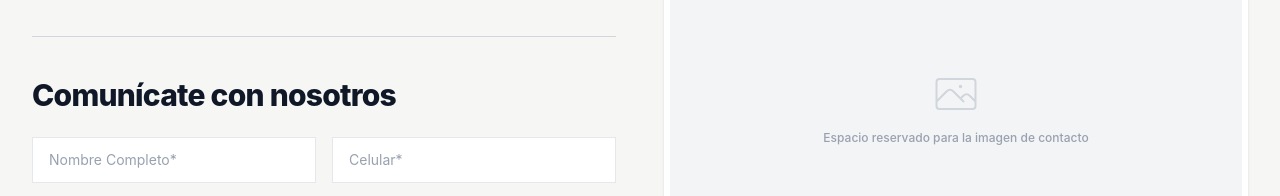
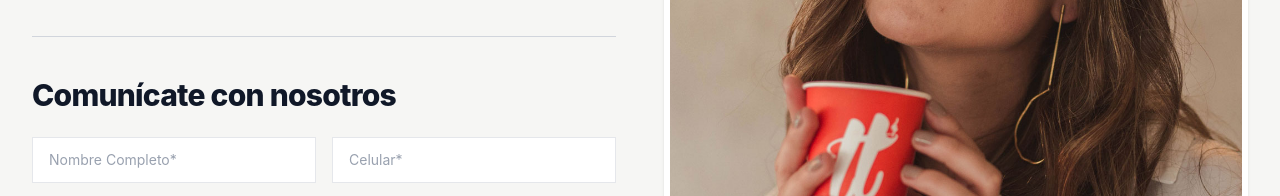
Before and after one commit to jeorgegova/ecommerce, a Next.js app: page /contacto in a window 1280 px wide. Shown: the part 383-579 px from the top of the page. Built offline with nearby package versions, Linux system fonts and the light colour scheme; no server answers.

Commit message:
Se agrega imagen al componente de contacto

```diff
--- a/src/app/contacto/page.tsx
+++ b/src/app/contacto/page.tsx
@@ -1,6 +1,8 @@
 "use client"
 
 import StoreLayout from "@/components/layout/StoreLayout"
+import ContactoImg from "@/assets/contacto4.jpg"
+import Image from "next/image"
 import { useState } from "react"
 
 const datos = [
@@ -145,13 +147,14 @@ export default function ContactoPage() {
 
             <div className="hidden lg:block">
               <div className="sticky top-24 rounded-sm border-[6px] border-white bg-white shadow-sm">
-                <div className="flex aspect-[3/4] w-full flex-col items-center justify-center gap-3 bg-gray-100">
-                  <svg className="h-12 w-12 text-gray-300" fill="none" viewBox="0 0 24 24" stroke="currentColor" strokeWidth={1}>
-                    <path strokeLinecap="round" strokeLinejoin="round" d="M2.25 15.75l5.159-5.159a2.25 2.25 0 013.182 0l5.159 5.159m-1.5-1.5l1.409-1.409a2.25 2.25 0 013.182 0l2.909 2.909m-18 3.75h16.5a1.5 1.5 0 001.5-1.5V6a1.5 1.5 0 00-1.5-1.5H3.75A1.5 1.5 0 002.25 6v12a1.5 1.5 0 001.5 1.5zm10.5-11.25h.008v.008h-.008V8.25zm.375 0a.375.375 0 11-.75 0 .375.375 0 01.75 0z" />
-                  </svg>
-                  <p className="px-6 text-center text-xs font-medium text-gray-400">
-                    Espacio reservado para la imagen de contacto
-                  </p>
+                <div className="flex aspect-[3/4] w-full items-center justify-center overflow-hidden bg-gray-100">
+                  <Image
+                    src={ContactoImg}
+                    alt="Café Amelatte"
+                    fill
+                    sizes="(max-width: 1024px) 100vw, 50vw"
+                    className="object-cover"
+                  />
                 </div>
               </div>
             </div>
```
Also changed, not shown: src/assets/contacto4.jpg (added).
